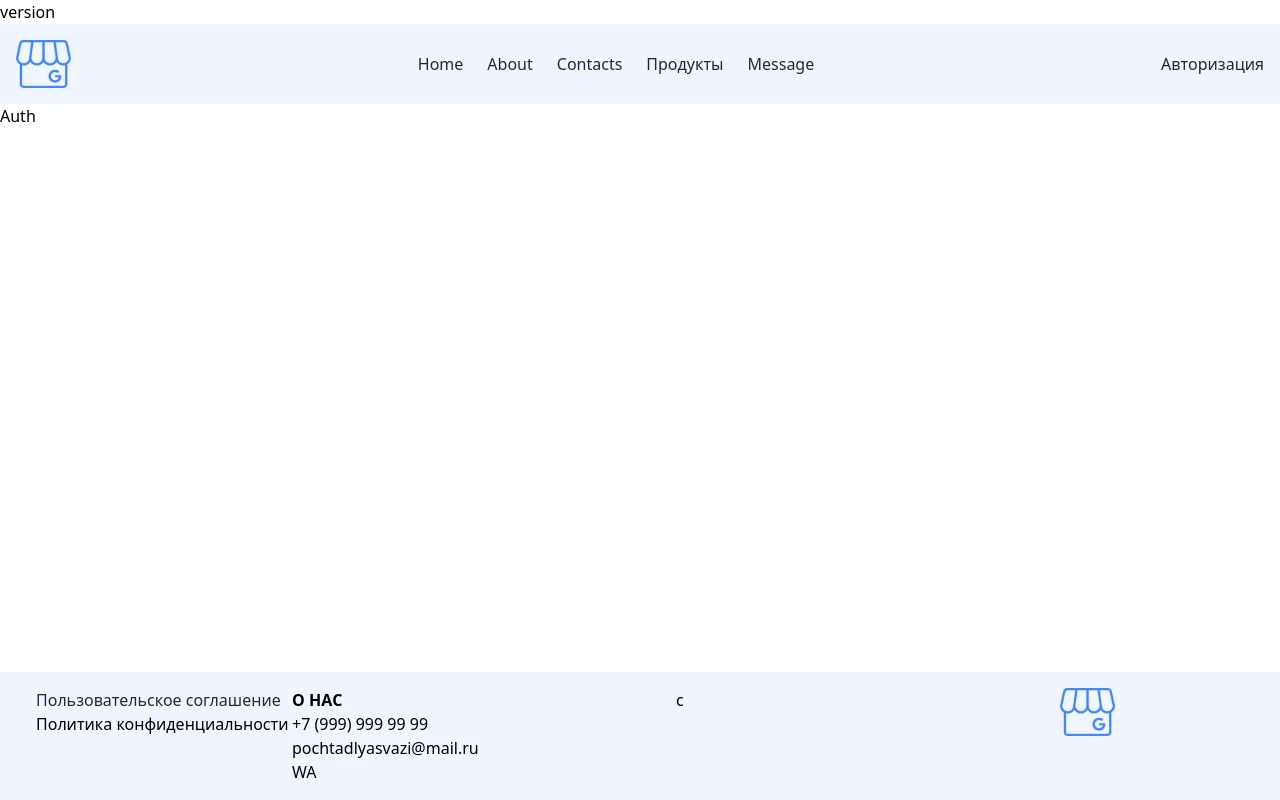
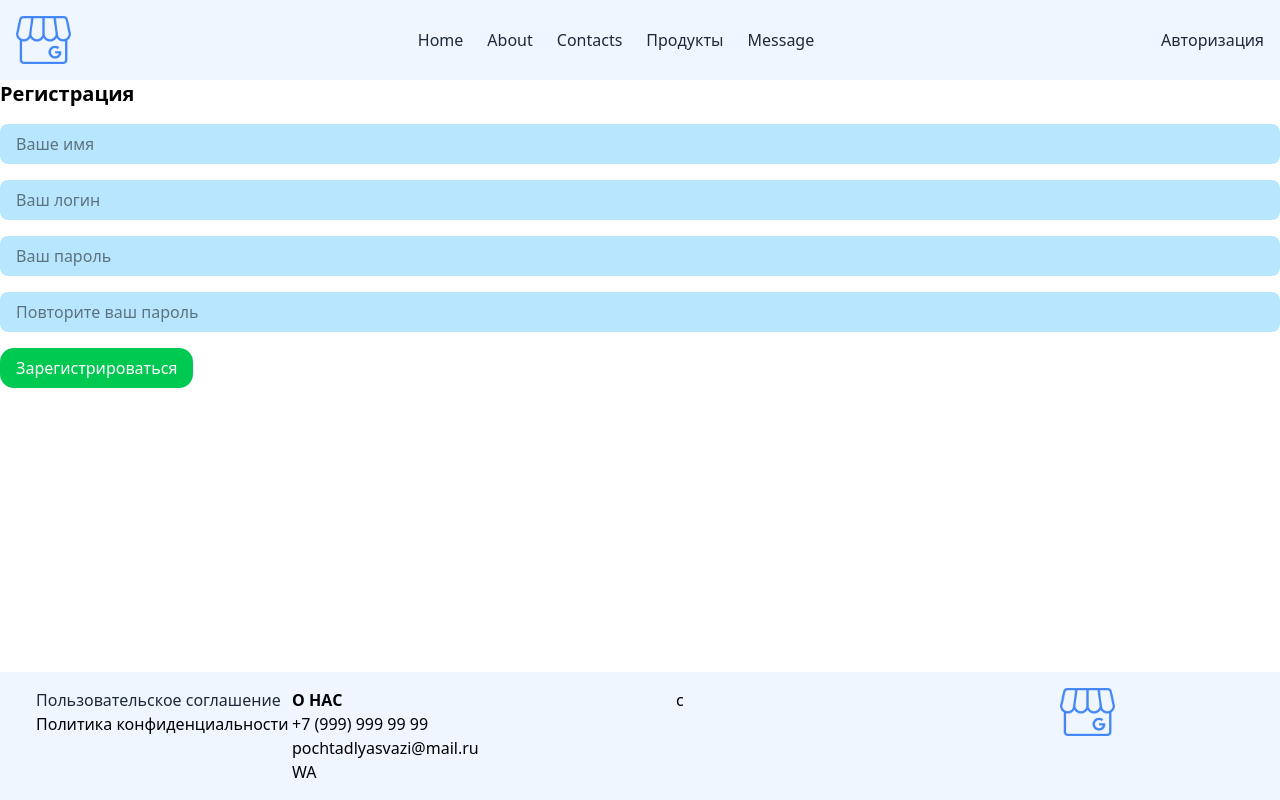
Before and after one commit to kkq1l/tsi-ts, a React (Vite) app: page /auth in a window 1280 px wide. Built offline with nearby package versions, Linux system fonts and the light colour scheme.

Commit message:
auth/registr

```diff
--- a/src/App.tsx
+++ b/src/App.tsx
@@ -20,7 +20,6 @@ function App() {
 
   return (
     <>
-    version
     <Header/>
     <BrowserRouter>
       <Routes>
--- a/src/components/Header.tsx
+++ b/src/components/Header.tsx
@@ -1,6 +1,16 @@
-import React from 'react';
+import React, { useState } from 'react';
+import { Input } from './Input';
+import { Button } from './Button';
 
 const Header = () =>{
+    const [authModalOpen,setIsModalOpen]=useState<boolean>(false);
+    const handleAuth = () => {
+
+    }
+    const discardModal = () => {
+        setIsModalOpen(false);
+
+    }
     return <div className='flex justify-between items-center bg-blue-50 p-4'>
         <div className="text-2xl font-bold">
               <img src="./public/logo.png" alt="Логотип" className="h-12" />
@@ -14,8 +24,41 @@ const Header = () =>{
         </nav>
 
         <nav className="flex space-x-6">
-        <a href="/auth" className="text-gray-800 hover:text-blue-500 transition duration-300">Авторизация</a>
+        <a onClick={() => setIsModalOpen(true)} className="text-gray-800 hover:text-blue-500 transition duration-300">Авторизация</a>
         </nav>
+
+        {authModalOpen && (
+            <div className="fixed inset-0 flex justify-center items-center">
+                      <div className="bg-blue-100 p-6 rounded shadow-lg">
+                        <h2 className="text-xl font-semibold mb-4">Авторизация</h2>
+                      <Input
+                      title='Логин'
+                      length='short'
+                      value='asd'
+                      typesq='normal'
+                      />
+                      <Input
+                        title='Пароль'
+                        length='short'
+                        value='asd'
+                        typesq='normal'
+                        />
+                        <Button
+                          size="medium"
+                          color="succes"
+                          title="Войти"
+                          ronClick={handleAuth}
+                        />
+                        <Button
+                          size="small"
+                          color="primary"
+                          title="Отмена"
+                          ronClick={discardModal}
+                        />
+                        <p>Нету аккаунта? <a href='auth'>Зарегистрироваться</a></p>
+                      </div>
+                    </div>
+        )}
     </div>
 }
 
--- a/src/pages/Auth.tsx
+++ b/src/pages/Auth.tsx
@@ -1,9 +1,93 @@
-import React from 'react'
+import React, { useState } from 'react'
+import { Button } from '../components/Button';
+import { Input } from '../components/Input';
+
+interface IAddNewUser {
+  login: string;
+  password: string;
+  fullName:  string;
+}
 
 function Auth() {
+  const [login, setLogin] = useState<string>('');
+  const [password, setPassword] = useState<string>('');
+  const [passwordRetype, setRePassword] = useState<string>('');
+  const [fullName, setFullName] = useState<string>('');
+  const newUser: IAddNewUser = {
+    login,
+    password,
+    fullName
+  }
+
+  const registrNewUser = () => {
+    console.log(password+" "+passwordRetype);
+
+    if(login=='' || password =='' || passwordRetype=='' || fullName =='')
+    {
+      alert('Не все поля заполнены');
+      return;
+    }
+
+    if(password!=passwordRetype){
+      alert("Пароль и повтор пароля разные");
+      return;
+    }
+
+    if(password.length<8)
+    {
+      alert("Ваш пароль короткий");
+      return;
+    }
+
+    let response = fetch('http://localhost:5000/registr', {
+      method: 'POST',
+      headers: {'Content-Type': 'application/json; charset=utf-8'},
+      body: JSON.stringify(newUser)
+    })
+    .then(response => response.json())
+    .catch(error => console.log(error));
+    response;
+
+  }
   return (
-    <div>Auth</div>
-  )
+    <>
+      <h2 className="text-xl font-semibold mb-4">Регистрация</h2>
+      <Input
+     title='Ваше имя'
+     length='full'
+     value={fullName}
+     typesq='normal'
+     ronChange={(e)=>setFullName(e.target.value)}
+     />
+     <Input
+     title='Ваш логин'
+     length='full'
+     value={login}
+     typesq='normal'
+     ronChange={(e)=>setLogin(e.target.value)}
+     />
+     <Input
+     title='Ваш пароль'
+     length='full'
+     value={password}
+     typesq='normal'
+     ronChange={(e)=>setPassword(e.target.value)}
+     />
+     <Input
+     title='Повторите ваш пароль'
+     length='full'
+     value={passwordRetype}
+     typesq='normal'
+     ronChange={(e)=>setRePassword(e.target.value)}
+     />
+     <Button
+     size='medium'
+     color='succes'
+     title='Зарегистрироваться'
+     ronClick={registrNewUser}
+     />
+  </>
+    )
 }
 
 export default Auth
```
Also changed, not shown: 1 other file (tests, documents, lock files or other folders).
